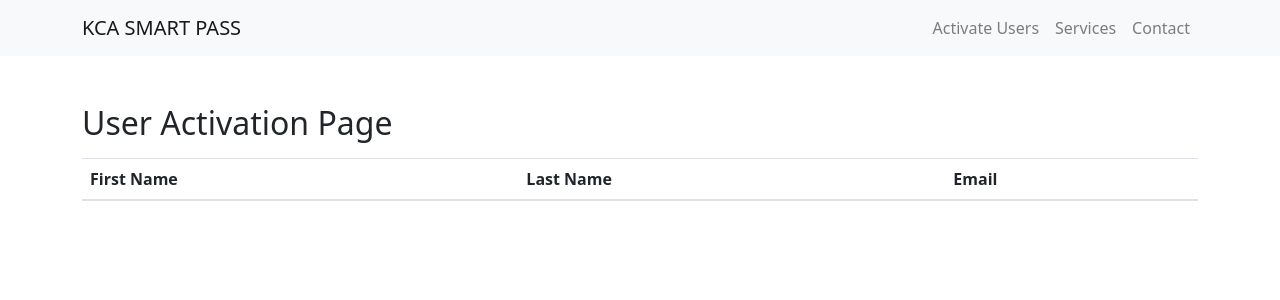
After one commit to johngachara/smartpass, a Django app: page /activate in a window 1280 px wide. The commit adds this page. Shown: the top 300 px of the page. Run offline with Django 4.2, Linux system fonts and the light colour scheme; lists and menus that the app fills with data are empty; some libraries are stand-ins or nearby versions.

Commit message:
almost finishing up

```diff
--- a/Finals/models.py
+++ b/Finals/models.py
@@ -3,4 +3,7 @@ from django.contrib.auth.models import User
 # Create your models here.
 class UserPhoto(models.Model):
     user = models.ForeignKey(User, on_delete=models.CASCADE)
-    photo = models.ImageField(upload_to='user_photos/')
+    photo = models.ImageField(upload_to='user_photos/',unique=True)
+
+    def __str__(self):
+        return f"{self.user.username}'s Image"
--- a/Finals/urls.py
+++ b/Finals/urls.py
@@ -17,5 +17,9 @@ urlpatterns = [
     path('',views.signin,name='signin'),
     path('convert/<int:user_id>/', views.convert_to_qr, name='convert_to_qr'),
     path('qr',views.qr,name='qr'),
-    path('wrong',views.wrong_device,name='wrong')
+    path('wrong',views.wrong_device,name='wrong'),
+    path('activate',views.activate_user_page,name='activate'),
+    path('await/<int:user_id>',views.await_verification,name='await'),
+    path('view/<int:user_id>',views.view_inactive_user,name='view_inactive_user'),
+    path('viewPhoto',views.show_photos,name='show_photos')
 ]+static(settings.MEDIA_URL,document_root=settings.MEDIA_ROOT)
--- a/Finals/views.py
+++ b/Finals/views.py
@@ -16,7 +16,7 @@ from rest_framework.decorators import api_view
 from .models import UserPhoto
 from .serializers import UserPhotoSerializer
 
-from Finals.forms import Signup, signin_form
+from Finals.forms import Signup, signin_form, UserImageForm
 from djangoProject20 import settings
 
 
@@ -47,7 +47,7 @@ def signup(request):
             new_user.save()
 
             # Optionally, you can proceed with email verification here
-            return redirect('verif',new_user.id)
+            return redirect('verif', new_user.id)
 
     else:
         form = Signup()
@@ -55,12 +55,12 @@ def signup(request):
     return render(request, 'signup.html', {"Form": form})
 
 
-def email_verification(request,user_id):
+def email_verification(request, user_id):
     user = User.objects.get(pk=user_id)
-    return render(request,'email.html',{"User":user})
+    return render(request, 'email.html', {"User": user})
 
 
-def verify_email(request,user_id):
+def verify_email(request, user_id):
     user = User.objects.get(pk=user_id)
     sender_email = settings.EMAIL_HOST_USER
     heading = "Your verification code"
@@ -68,43 +68,52 @@ def verify_email(request,user_id):
     verification_code = str(random.randint(100000, 999999))
     request.session['verification_code'] = verification_code
     email_content = f"Your Verification code is {verification_code}"
-    mail = send_mail(heading,email_content, sender_email, [recipient_email])
-    return redirect('code',user.id)
+    mail = send_mail(heading, email_content, sender_email, [recipient_email])
+    return redirect('code', user.id)
 
-def verify_code(request,user_id):
+
+def verify_code(request, user_id):
     user = User.objects.get(pk=user_id)
     stored_verification_code = request.session.get('verification_code')
     if request.method == 'POST':
         submitted_code = request.POST.get('verification_code')
         if submitted_code == stored_verification_code:
             del request.session['verification_code']
-            return redirect('bind',user.id)
+            return redirect('bind', user.id)
         else:
 
             return render(request, 'verify.html', {"User_id": user.id})
 
-    return render(request,'verify.html',{"User_id":user.id})
+    return render(request, 'verify.html', {"User_id": user.id})
 
-def await_verification(request,user_id):
+
+def await_verification(request, user_id):
     user = User.objects.get(pk=user_id)
     if user.is_active == False:
         return HttpResponse('Awaiting verification')
     else:
-        return redirect('convert_to_qr',user.id)
-def bind_device(request,user_id):
+        return redirect('convert_to_qr', user.id)
+
+
+def bind_device(request, user_id):
     user = User.objects.get(pk=user_id)
-    return render(request,'bind.html',{"User":user})
-def take_photo(request,user_id):
+    return render(request, 'bind.html', {"User": user})
+
+
+def take_photo(request, user_id):
     user = User.objects.get(pk=user_id)
-    return render(request,'photo.html',{"User":user})
+    return render(request, 'photo.html', {"User": user})
 
-def photo_preview(request,user_id):
+
+def photo_preview(request, user_id):
     user = User.objects.get(pk=user_id)
-    return render(request,'photo_prev.html',{"User":user})
+    return render(request, 'photo_prev.html', {"User": user})
 
-def photo_redirect(request,user_id):
+
+def photo_redirect(request, user_id):
     user = User.objects.get(pk=user_id)
-    return redirect('await',user.id)
+    return redirect('await', user.id)
+
 
 @api_view(['POST'])
 def upload_photo(request, user_id):
@@ -116,9 +125,12 @@ def upload_photo(request, user_id):
     photo_data = request.data.get('photo')
     serializer = UserPhotoSerializer(data={'user': user.id, 'photo': photo_data})
 
-
     if serializer.is_valid():
         serializer.save()
+        data = serializer.data
+        new_photo = UserPhoto(user=user, photo=data['photo'])
+        new_photo.save()
+
         return Response({'message': 'Photo uploaded successfully'}, status=status.HTTP_201_CREATED)
     else:
         return Response(serializer.errors, status=status.HTTP_400_BAD_REQUEST)
@@ -137,10 +149,10 @@ def signin(request):
 
             if user:
                 if user.is_active == False:
-                    return render(request,'await.html')
+                    return render(request, 'await.html')
                 else:
                     login(request, user)
-                    return redirect('convert_to_qr',user.id)
+                    return redirect('convert_to_qr', user.id)
             else:
                 # Invalid credentials, show an error message
                 form = signin_form()
@@ -148,10 +160,10 @@ def signin(request):
     return render(request, 'signin.html', {"form": form})
 
 
-def convert_to_qr(request,user_id):
+def convert_to_qr(request, user_id):
     instance = get_object_or_404(User, pk=user_id)
     if instance.is_active == False:
-        return render(request,'await.html')
+        return render(request, 'await.html')
     data_to_encode = f"{instance.username} {instance.first_name} {instance.last_name} "  # Customize based on your model fields
     qr = qrcode.QRCode(
         version=1,
@@ -169,11 +181,37 @@ def convert_to_qr(request,user_id):
     img_base64 = base64.b64encode(img_bytesio.read()).decode('utf-8')
 
     # Pass the base64-encoded image data to the template
-    context = {'qr_code': img_base64,'user':instance}
+    context = {'qr_code': img_base64, 'user': instance}
     return render(request, 'home.html', context)
+
 
 def qr(request):
     return render(request, 'qr.html')
 
+
+def await_verification(request, user_id):
+    user = User.objects.get(pk=user_id)
+    if user.is_active == False:
+        return render(request, 'await.html')
+    else:
+        return redirect('convert_to_qr', user.id)
+
+
+def activate_user_page(request):
+    users = User.objects.filter(is_active=False)
+    return render(request, 'activate_user_page.html', {'users': users})
+
+
+def view_inactive_user(request, user_id):
+    user = User.objects.get(pk=user_id)
+    picture = user.userphoto_set.all()
+    return render(request, 'view_user.html', {"user": user, "picture": picture})
+
+
 def wrong_device(request):
-    return render(request,'error.html')
+    return render(request, 'error.html')
+
+
+def show_photos(request):
+    photos = UserPhoto.objects.all()
+    return render(request,'show_photo.html', {"photos": photos})
--- /dev/null
+++ b/templates/activate_user_page.html
@@ -0,0 +1,40 @@
+<!DOCTYPE html>
+<html lang="en">
+<head>
+    <meta charset="UTF-8">
+    <meta name="viewport" content="width=device-width, initial-scale=1.0">
+    <title>User Activation Page</title>
+    <!-- Include Bootstrap CSS -->
+    <link href="https://maxcdn.bootstrapcdn.com/bootstrap/4.0.0/css/bootstrap.min.css" rel="stylesheet">
+</head>
+<body>
+{% include 'navbar.html' %}
+    <div class="container mt-5">
+        <h2>User Activation Page</h2>
+        <table class="table mt-3">
+            <thead>
+                <tr>
+                    <th>First Name</th>
+                     <th>Last Name</th>
+                     <th>Email</th>
+                    <!-- Add more columns as needed -->
+                </tr>
+            </thead>
+            <tbody>
+                {% for user in users %}
+                    <tr>
+                        <td><a href="{% url 'view_inactive_user' user.id %}"> {{ user.first_name }}</a></td>
+                        <td>{{ user.last_name }}</td>
+                        <td>{{ user.email }}</td>
+                        <!-- Add more cells as needed -->
+                    </tr>
+                {% endfor %}
+            </tbody>
+        </table>
+    </div>
+    <!-- Include Bootstrap JS and Popper.js -->
+    <script src="https://code.jquery.com/jquery-3.2.1.slim.min.js"></script>
+    <script src="https://cdnjs.cloudflare.com/ajax/libs/popper.js/1.12.9/umd/popper.min.js"></script>
+    <script src="https://maxcdn.bootstrapcdn.com/bootstrap/4.0.0/js/bootstrap.min.js"></script>
+</body>
+</html>
--- /dev/null
+++ b/templates/navbar.html
@@ -0,0 +1,24 @@
+<head>
+    <link href="https://cdn.jsdelivr.net/npm/bootstrap@5.3.0/dist/css/bootstrap.min.css" rel="stylesheet">
+</head>
+<nav class="navbar navbar-expand-lg navbar-light bg-light">
+    <div class="container">
+        <a class="navbar-brand" href="#">KCA SMART PASS</a>
+        <button class="navbar-toggler" type="button" data-toggle="collapse" data-target="#navbarNav" aria-controls="navbarNav" aria-expanded="false" aria-label="Toggle navigation">
+            <span class="navbar-toggler-icon"></span>
+        </button>
+        <div class="collapse navbar-collapse" id="navbarNav">
+            <ul class="navbar-nav ml-auto">
+                <li class="nav-item">
+                    <a class="nav-link" href="{% url 'activate' %}">Activate Users</a>
+                </li>
+                <li class="nav-item">
+                    <a class="nav-link" href="#">Services</a>
+                </li>
+                <li class="nav-item">
+                    <a class="nav-link" href="#">Contact</a>
+                </li>
+            </ul>
+        </div>
+    </div>
+</nav>
--- a/templates/photo.html
+++ b/templates/photo.html
@@ -8,9 +8,6 @@
     <title>Upload Photo</title>
 </head>
 <body>
-<script>
-    import React from "react";
-</script>
 <div class="px-4 pt-5 my-5 text-center border-bottom">
     <h1 class="display-4 fw-bold text-body-emphasis">PHOTO REGISTRATION</h1>
     <div class="col-lg-6 mx-auto">
@@ -18,6 +15,7 @@
       <div class="d-grid gap-2 d-sm-flex justify-content-sm-center mb-5">
         <button id="captureButton" onclick="capturePhoto()" class="btn btn-primary btn-lg px-4 me-sm-3">Take Photo</button>
         <button id="recaptureButton" onclick="recapture()" class="btn btn-secondary btn-lg px-4 d-none">Recapture</button>
+          <button onclick="sendPhoto()"  class="btn btn-secondary btn-lg px-4 ">Send Photo</button>
            <a type="button" id="complete_reg" href="{% url 'complete' User.id %}" onclick="sendPhoto()" class="btn btn-primary btn-lg px-4 me-sm-3 d-none">Complete Registration</a>
       </div>
         <div id="user-id" data-user-id="{{ User.id }}"></div>
@@ -49,7 +47,7 @@
     const userId = {{ User.id }}
 
     // Send a POST request to your Django API endpoint
-    fetch(`http://localhost:8000/api/photo/${userId}/`, {
+    fetch(`http://127.0.0.1:3000/api/photo/${userId}/`, {
         method: 'POST',
         body: formData,
     })
```
Also changed, not shown: Finals/forms.py (+8 -0 lines), templates/home.html (+2 -8 lines), templates/qr.html (+11 -2 lines), templates/show_photo.html (added, +16 -0 lines), templates/view_user.html (added, +30 -0 lines).
